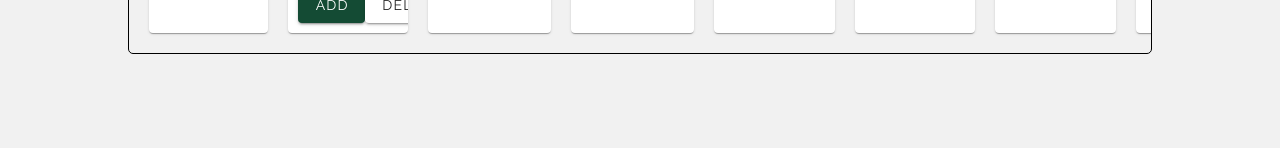
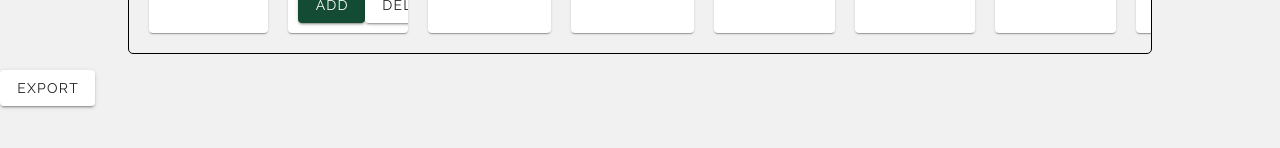
Before and after one commit to capstone-2-schedule-planner/frontend, a Vue app in the folder schedule-planner/: page /Scheduler in a window 1280 px wide. Shown: the part 576-724 px from the top of the page. Built offline with nearby package versions, Linux system fonts and the light colour scheme.

Commit message:
export button wooo

```diff
--- a/schedule-planner/src/views/Scheduler.vue
+++ b/schedule-planner/src/views/Scheduler.vue
@@ -67,6 +67,7 @@
       </div>
     </div>
   </v-container>
+  <v-btn @click="handleExport">Export</v-btn>
   <v-dialog v-model="addCourseDialog" transition="dialog-bottom-transition" width="750px">
     <template v-slot:default="{ dialogActive }">
       <v-card>
@@ -155,6 +156,20 @@ export default {
       id++
       this.searchContent = null
       this.addCourseDialog = false
+    },
+    handleExport() {
+      var scheduleString = JSON.stringify(this.csCourses);
+
+      let element = document.createElement('a');
+      element.setAttribute('href', 'data:text/plain;charset=utf-8,' + encodeURIComponent(scheduleString));
+      element.setAttribute('download', 'schedule.json');
+
+      element.style.display = 'none';
+      document.body.appendChild(element);
+
+      element.click();
+
+      document.body.removeChild(element);
     },
     async getData() {
       try {
```
